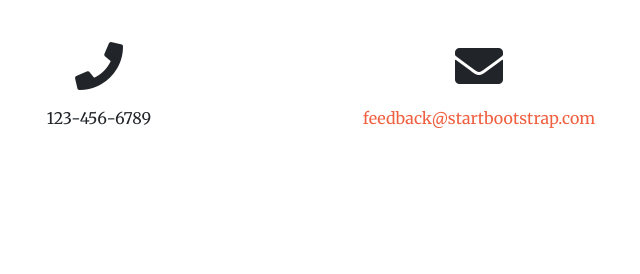
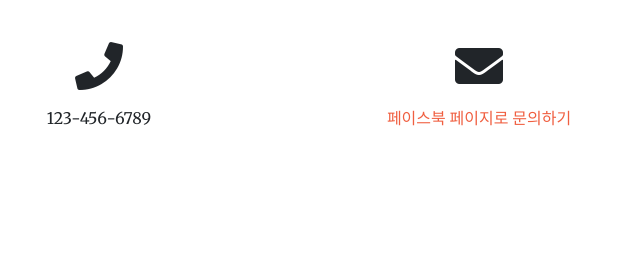
Before and after one commit to kratzjgy/yonsei_likelion, a Django app: page / in a window 1280 px wide. Shown: the part 2212-2486 px from the top of the page, without its empty margins (351-991 px from the left). Run offline with Django 3.2, Linux system fonts and the light colour scheme; some libraries are stand-ins or nearby versions.

Commit message:
메인 페이지 정보 수정

```diff
--- a/homepage/templates/homepage/index.html
+++ b/homepage/templates/homepage/index.html
@@ -77,7 +77,7 @@
       <div class="col-lg-4 mr-auto text-center">
         <i class="fas fa-envelope fa-3x mb-3 sr-contact-2"></i>
         <p>
-          <a href="mailto:your-email@your-domain.com">feedback@startbootstrap.com</a>
+          <a href="https://web.facebook.com/yonsei.likelion/?eid=ARCqPEkWweJt8hWzp622BvcKq4OCDgIrybLTPeB9BuxnB4H9LcNxKsF5x6_L_ddFY9HzmMilX3PZL8qW">페이스북 페이지로 문의하기</a>
         </p>
       </div>
     </div>
```
